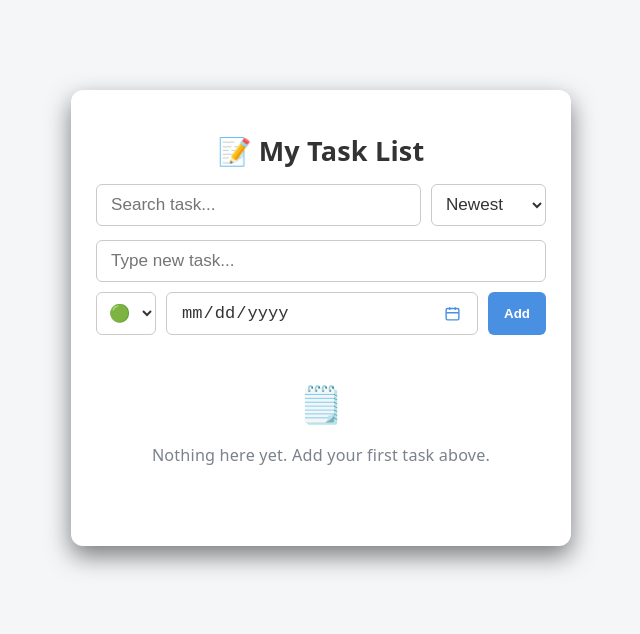
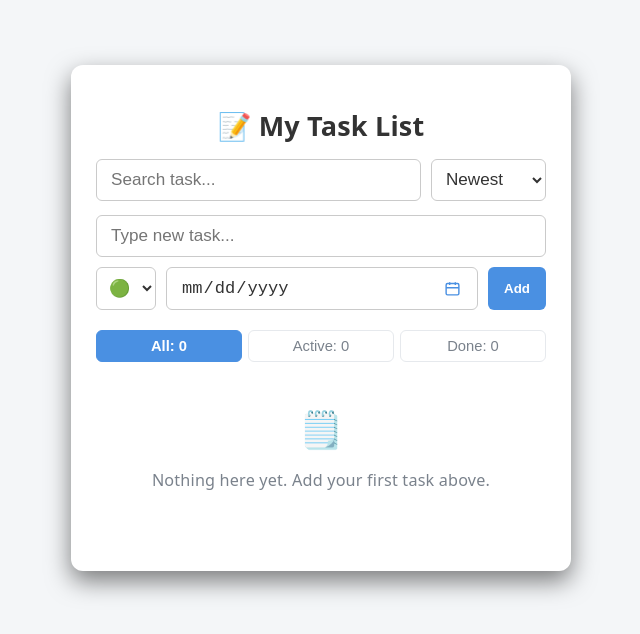
Before and after one commit to PwelO96/taskly, a React (Vite) app: page / in a window 1280 px wide. Shown: the part 102-736 px from the top of the page, without its empty margins (319-959 px from the left). Built offline with nearby package versions, Linux system fonts and the light colour scheme.

Commit message:
added status filter

```diff
--- /dev/null
+++ b/src/components/TodoFilters/TodoFilters.module.css
@@ -0,0 +1,26 @@
+.todoFilters {
+  display: flex;
+  gap: 6px;
+  flex-direction: row;
+  margin-top: 0.5rem;
+  margin-bottom: 1rem;
+}
+
+.filterBtn {
+  flex: 1;
+  padding: 7px 4px;
+  border: 1px solid #e6e9ed;
+  border-radius: 6px;
+  background-color: transparent;
+  color: #7a828c;
+  font-size: 0.82rem;
+  cursor: pointer;
+  transition: all 0.15s;
+}
+
+.active {
+  background-color: #4a90e2;
+  border-color: #4a90e2;
+  color: #fff;
+  font-weight: 600;
+}
--- /dev/null
+++ b/src/components/TodoFilters/TodoFilters.tsx
@@ -0,0 +1,41 @@
+import { useTodos } from "../../hooks/useTodos";
+import styles from "./TodoFilters.module.css";
+import type { StatusFilter } from "../../types/todo";
+
+type TodoFiltersProps = {
+  filter: StatusFilter;
+  filterHandler: (value: StatusFilter) => void;
+};
+
+export default function TodoFilters({
+  filter,
+  filterHandler,
+}: TodoFiltersProps) {
+  const { todos } = useTodos();
+
+  const filters = ["all", "active", "done"] as const;
+
+  const counts = {
+    all: todos.length,
+    active: todos.filter((todo) => !todo.isChecked).length,
+    done: todos.filter((todo) => todo.isChecked).length,
+  };
+
+  const labels: Record<StatusFilter, string> = {
+    all: "All",
+    active: "Active",
+    done: "Done",
+  };
+
+  return (
+    <div className={styles.todoFilters}>
+      {filters.map((option) => (
+        <button
+          key={option}
+          onClick={() => filterHandler(option)}
+          className={`${styles.filterBtn} ${filter === option ? styles.active : ""}`}
+        >{`${labels[option]}: ${counts[option]}`}</button>
+      ))}
+    </div>
+  );
+}
--- a/src/components/TodoList/TodoList.tsx
+++ b/src/components/TodoList/TodoList.tsx
@@ -3,12 +3,13 @@ import TodoItem from "../TodoItem/TodoItem";
 import { useTodos } from "../../hooks/useTodos";
 import Modal, { type ModalHandle } from "../Modal/Modal";
 import { useRef, useState } from "react";
-import type { Todo, SortBy } from "../../types/todo";
+import type { Todo, SortBy, StatusFilter } from "../../types/todo";
 import EmptyTodoList from "../EmptyTodoList/EmptyTodoList";
 
 type TodoListProps = {
   sortBy: SortBy;
   searchQuery: string;
+  statusFilter: StatusFilter;
 };
 
 const priorityWeights: Record<string, number> = {
@@ -17,7 +18,11 @@ const priorityWeights: Record<string, number> = {
   high: 2,
 };
 
-export default function TodoList({ sortBy, searchQuery }: TodoListProps) {
+export default function TodoList({
+  sortBy,
+  searchQuery,
+  statusFilter,
+}: TodoListProps) {
   const modal = useRef<ModalHandle>(null);
   const { todos, removeTodo } = useTodos();
   const [todoToDelete, setTodoToDelete] = useState<Todo | null>(null);
@@ -40,6 +45,11 @@ export default function TodoList({ sortBy, searchQuery }: TodoListProps) {
     const filteredData = query
       ? todos.filter((el) => el.text.trim().toLowerCase().includes(query))
       : todos;
+
+    if (statusFilter === "active")
+      return filteredData.filter((el) => !el.isChecked);
+    if (statusFilter === "done")
+      return filteredData.filter((el) => el.isChecked);
 
     if (sortBy === "priority") {
       filteredData.sort(
--- a/src/pages/TodoPage.tsx
+++ b/src/pages/TodoPage.tsx
@@ -4,12 +4,14 @@ import NewTodo from "../components/NewTodo/NewTodo";
 import TodoFooter from "../components/TodoFooter/TodoFooter";
 import TodoList from "../components/TodoList/TodoList";
 import TodoToolbar from "../components/TodoToolbar/TodoToolbar";
+import TodoFilters from "../components/TodoFilters/TodoFilters";
 import styles from "./TodoPage.module.css";
-import type { SortBy } from "../types/todo";
+import type { SortBy, StatusFilter } from "../types/todo";
 
 export default function TodoPage() {
   const [sortBy, setSortBy] = useState<SortBy>("newest");
   const [searchQuery, setSearchQuery] = useState("");
+  const [activeTodos, setActiveTodos] = useState<StatusFilter>("all");
 
   return (
     <section className={styles.todoSection}>
@@ -22,11 +24,13 @@ export default function TodoPage() {
           onSerachChange={setSearchQuery}
         />
         <NewTodo />
-        <TodoList sortBy={sortBy} searchQuery={searchQuery} />
-        <TodoFooter
-          text="Pozostało zadań do zrobienia:"
-          deleteAlltext="Usuń zrobione "
+        <TodoFilters filter={activeTodos} filterHandler={setActiveTodos} />
+        <TodoList
+          sortBy={sortBy}
+          searchQuery={searchQuery}
+          statusFilter={activeTodos}
         />
+        <TodoFooter text="Tasks left: " deleteAlltext="Delete done " />
       </div>
     </section>
   );
--- a/src/types/todo.tsx
+++ b/src/types/todo.tsx
@@ -10,3 +10,5 @@ export type Todo = {
 export type NewTodo = Omit<Todo, "id" | "isChecked" | "createdDate">;
 
 export type SortBy = "newest" | "priority" | "dueDate";
+
+export type StatusFilter = "all" | "active" | "done";
```
